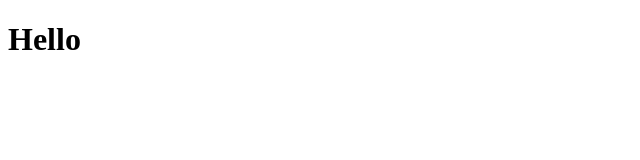
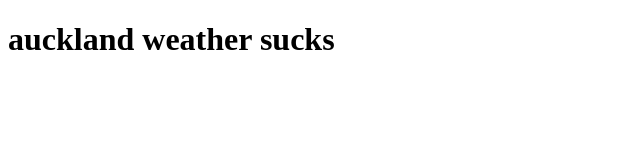
Before and after one commit to therealalyssa/practice-1, a plain HTML site: page index.html in a window 1280 px wide. Shown: the whole page, without its empty margins (0-640 px from the left). Drawn offline with Linux system fonts and the light colour scheme.

Commit message:
auckland weather sucks

```diff
--- a/index.html
+++ b/index.html
@@ -7,6 +7,6 @@
     <title>Document</title>
   </head>
   <body>
-    <h1>Hello</h1>
+    <h1>auckland weather sucks</h1>
   </body>
 </html>
```
